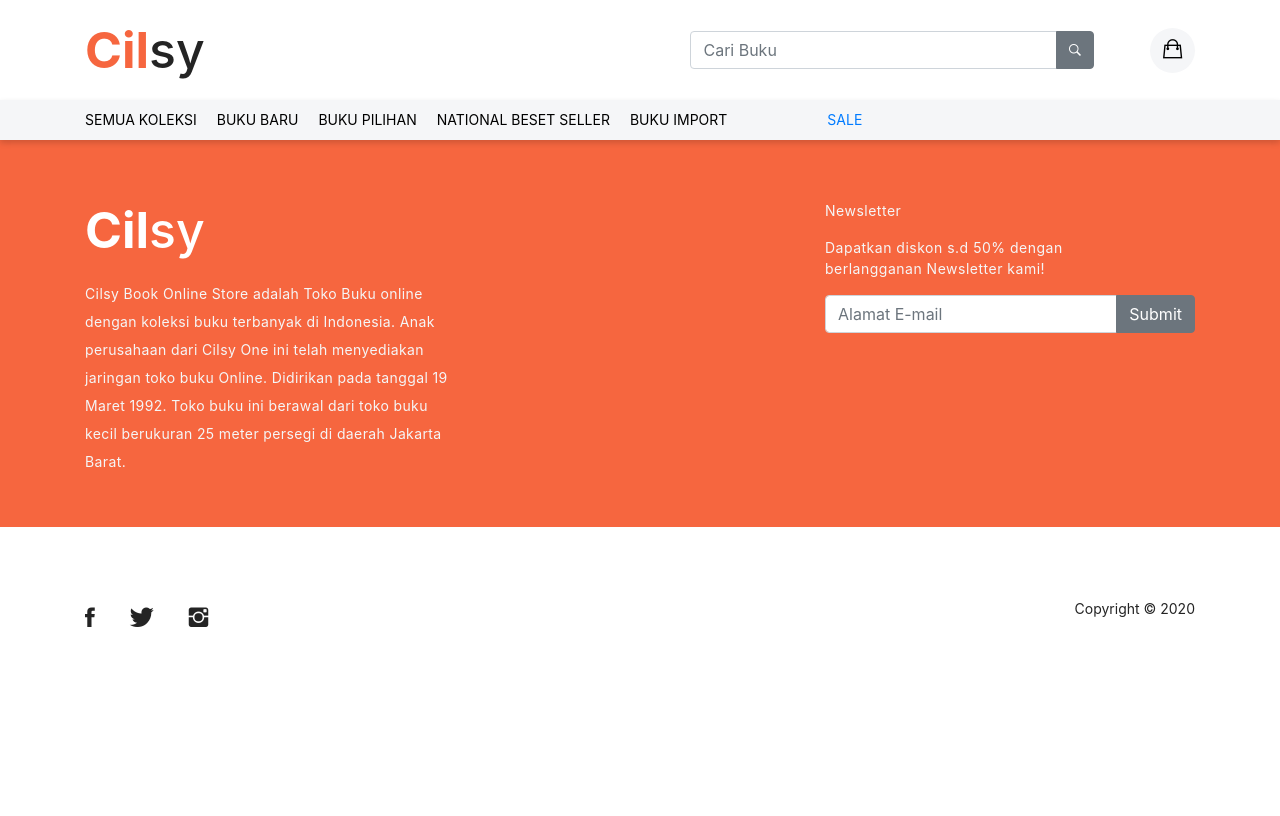
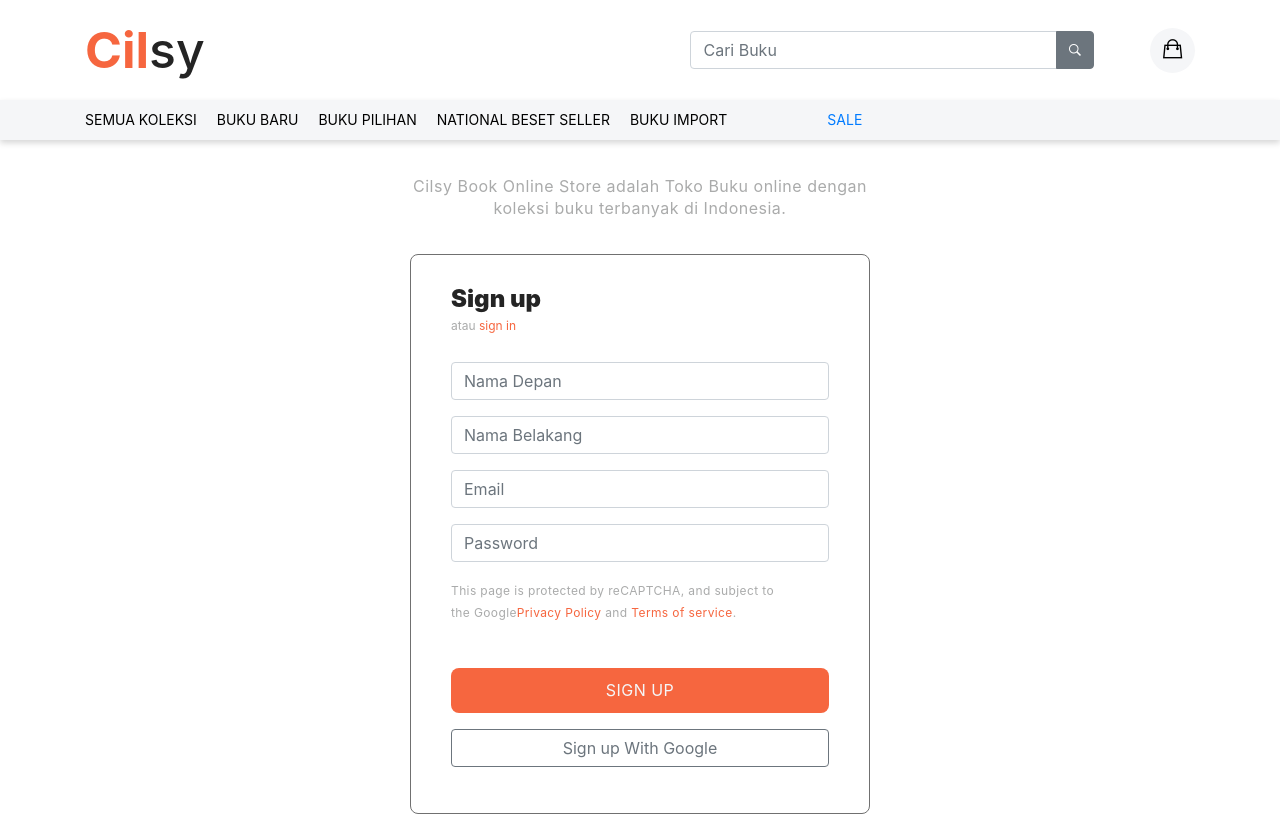
Before and after one commit to lahipa/frontend-tokobuku, a React (Create React App) app: page /register in a window 1280 px wide. Shown: the top 816 px of the page. Built offline with nearby package versions, Linux system fonts and the light colour scheme.

Commit message:
Create register pages, prepare some folder for Admin pages

```diff
--- a/src/App.js
+++ b/src/App.js
@@ -1,16 +1,27 @@
-import React from "react";
+import React, { Component } from "react";
 import { Switch, Route } from "react-router-dom";
+
+import Header from "./templates/header";
+import Footer from "./templates/footer";
 
 import Home from "./pages/home";
 import BukuBaru from "./pages/bukuBaru";
+import Register from "./pages/register";
 
-const App = () => {
+class App extends Component {
+  render() {
     return (
+      <>
+        <Header />
         <Switch>
           <Route exact path="/" component={Home} />
           <Route path="/buku-baru" component={BukuBaru} />
+          <Route path="/register" component={Register} />
         </Switch>
+        <Footer />
+      </>
     );
-};
+  }
+}
 
 export default App;
--- a/src/components/button/mainButton.js
+++ b/src/components/button/mainButton.js
@@ -6,6 +6,7 @@ const Button = styled.button`
   padding: 0 35px;
   display: flex;
   align-items: center;
+  justify-content: center;
   border-radius: 8px;
   background-color: #f6663f;
   color: #f5f6f8;
@@ -17,6 +18,6 @@ const Button = styled.button`
 `;
 
 export default function MainButton(props) {
-  const { title } = props;
-  return <Button>{title}</Button>;
+  const { title, style } = props;
+  return <Button style={style}>{title}</Button>;
 }
--- a/src/index.js
+++ b/src/index.js
@@ -1,13 +1,8 @@
 import React from "react";
 import ReactDOM from "react-dom";
-
 import "bootstrap/dist/css/bootstrap.min.css";
 import { GlobalStyle } from "./templates/styles";
-
-import Header from "./templates/header";
 import App from "./App";
-import Footer from "./templates/footer";
-
 import { BrowserRouter } from "react-router-dom";
 import { createStore, combineReducers, applyMiddleware, compose } from "redux";
 import { Provider } from "react-redux";
@@ -40,11 +35,10 @@ ReactDOM.render(
   <React.StrictMode>
     <BrowserRouter>
       <GlobalStyle />
-      <Header />
+
       {/* <Provider store={store}> */}
       <App />
       {/* </Provider> */}
-      <Footer />
     </BrowserRouter>
   </React.StrictMode>,
   document.getElementById("root")
--- /dev/null
+++ b/src/pages/register.js
@@ -0,0 +1,112 @@
+import React from "react";
+import { Link } from "react-router-dom";
+import { Form, Button } from "react-bootstrap";
+import MainButton from "../components/button/mainButton";
+import styled from "styled-components";
+
+const LoginRegisterFormWrap = styled.section`
+  padding-top: 35px;
+  margin-bottom: 120px;
+  display: grid;
+  justify-content: center;
+`;
+
+const LoginRegisterFormTitle = styled.div`
+  padding-top: 35px;
+  display: flex;
+  justify-content: center;
+  color: #aaabab;
+  > div {
+    padding: 0 20px;
+    width: 540px;
+    text-align: center;
+  }
+  & p {
+    margin: 0;
+    font-size: 16px;
+    letter-spacing: 0.5px;
+    line-height: 1.38;
+  }
+`;
+
+const FormContainer = styled.div`
+  width: 460px;
+  padding: 30px 40px;
+  border-radius: 8px;
+  border: solid 1px #707070;
+  background-color: #ffffff;
+  > h3 {
+    font-size: 24px;
+    font-weight: 900;
+    margin-top: 0;
+    margin-bottom: 6px;
+  }
+  > span {
+    display: block;
+    margin-bottom: 30px;
+    font-size: 12px;
+    color: #aaabab;
+  }
+  a {
+    color: #f6663f;
+  }
+`;
+
+const FormPolicyWrap = styled.div`
+  width: 344px;
+  margin-top: 18px;
+  margin-bottom: 44px;
+  font-size: 12px;
+  line-height: 1.83;
+  letter-spacing: 0.38px;
+  color: #aaabab;
+`;
+
+export default function Register(props) {
+  return (
+    <>
+      <LoginRegisterFormTitle>
+        <div>
+          <p>
+            Cilsy Book Online Store adalah Toko Buku online dengan koleksi buku
+            terbanyak di Indonesia.
+          </p>
+        </div>
+      </LoginRegisterFormTitle>
+      <LoginRegisterFormWrap>
+        <FormContainer>
+          <h3>Sign up</h3>
+          <span>
+            atau <Link to="/">sign in</Link>
+          </span>
+          <Form>
+            <Form.Group>
+              <Form.Control type="text" placeholder="Nama Depan" />
+            </Form.Group>
+            <Form.Group>
+              <Form.Control type="text" placeholder="Nama Belakang" />
+            </Form.Group>
+            <Form.Group>
+              <Form.Control type="email" placeholder="Email" />
+            </Form.Group>
+            <Form.Group>
+              <Form.Control type="password" placeholder="Password" />
+            </Form.Group>
+            <FormPolicyWrap>
+              This page is protected by reCAPTCHA, and subject to the Google
+              <Link>Privacy Policy</Link> and <Link>Terms of service</Link>.
+            </FormPolicyWrap>
+            <Form.Group>
+              <MainButton title="Sign Up" style={{ width: "100%" }} />
+            </Form.Group>
+            <Form.Group>
+              <Button variant="outline-secondary" block>
+                Sign up With Google
+              </Button>
+            </Form.Group>
+          </Form>
+        </FormContainer>
+      </LoginRegisterFormWrap>
+    </>
+  );
+}
--- a/src/templates/footer/index.js
+++ b/src/templates/footer/index.js
@@ -93,7 +93,7 @@ export default function Footer() {
             <InputGroup>
               <FormControl placeholder="Alamat E-mail" />
               <InputGroup.Append>
-                <Button variant="secondary">Submit</Button>
+                <Button variant="outline-light">Submit</Button>
               </InputGroup.Append>
             </InputGroup>
           </FooterTopRight>
```
Also changed, not shown: src/templates/footer/admin.js (added), src/templates/header/admin.js (added). Lines whose indentation alone changed are shown as unchanged.
